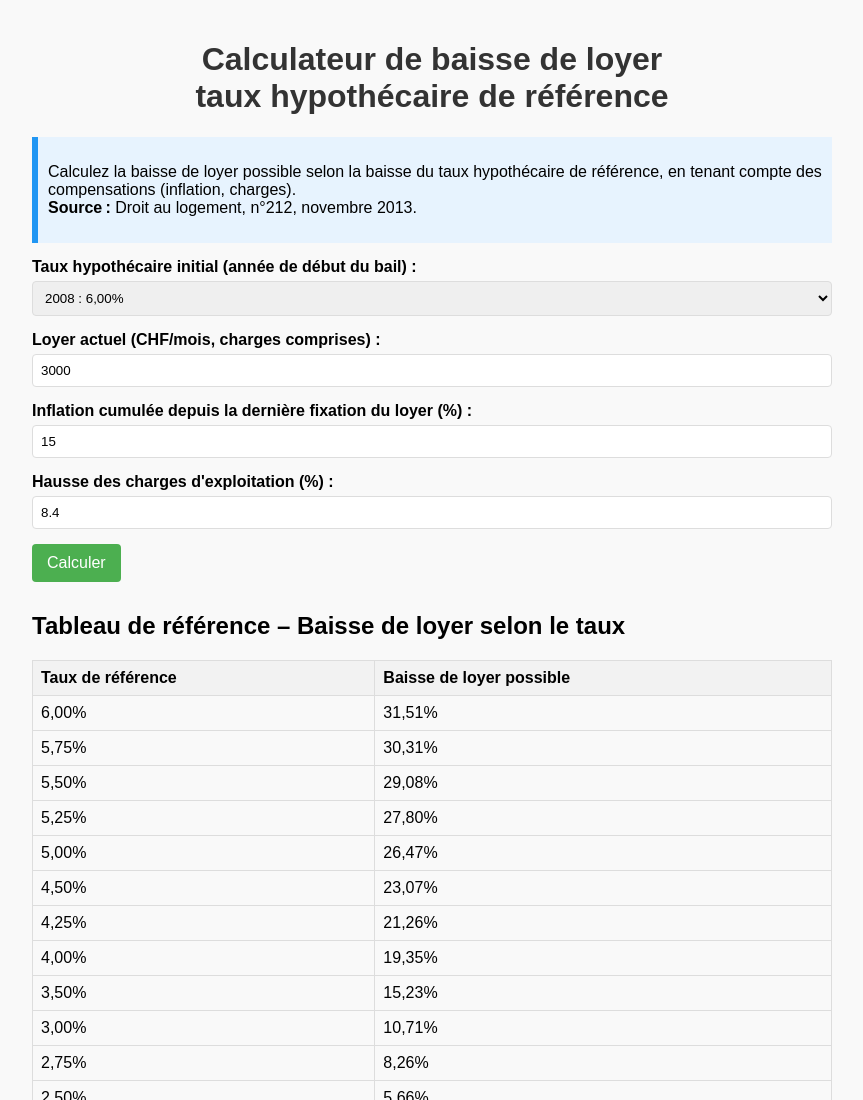
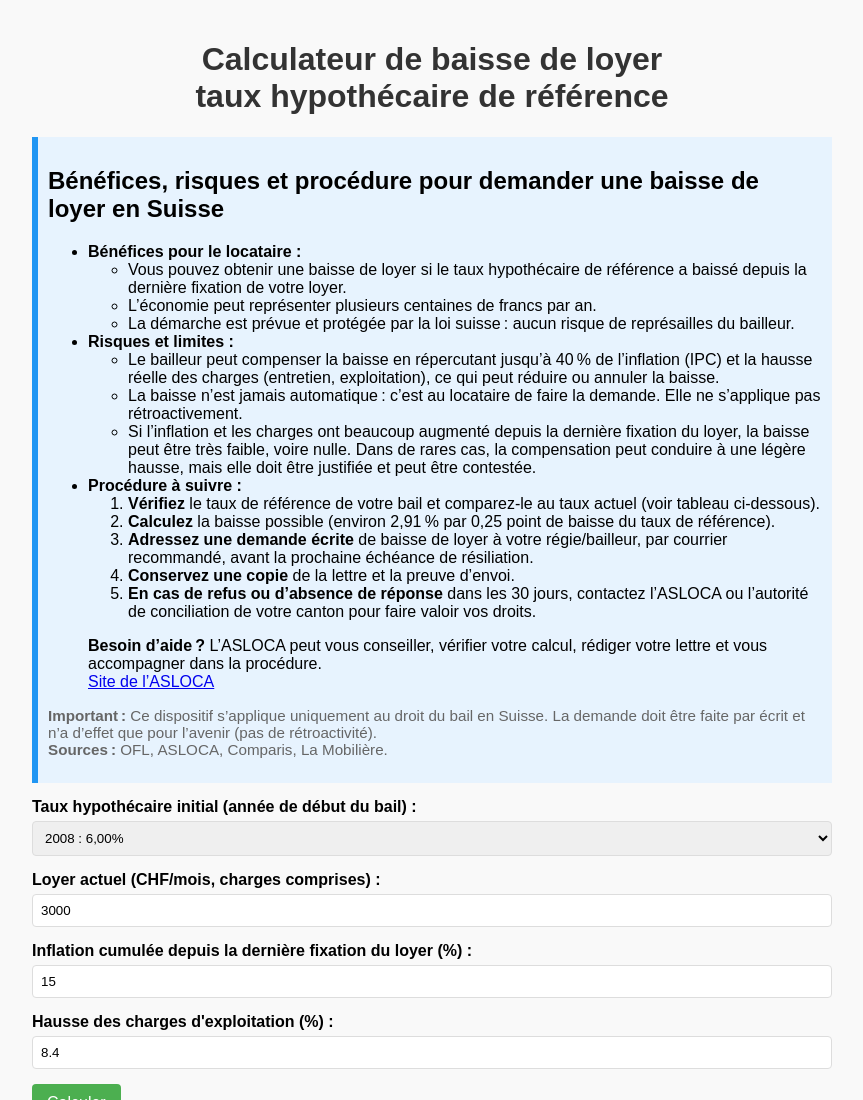
Before and after one commit to odjay/baisseloyer, a plain HTML site: page index.html in a window 1280 px wide. Shown: the top 1100 px of the page, without its empty margins (208-1071 px from the left). Drawn offline with Linux system fonts and the light colour scheme.

Commit message:
Update index.html

```diff
--- a/index.html
+++ b/index.html
@@ -76,9 +76,42 @@
     <h1>Calculateur de baisse de loyer<br>taux hypothécaire de référence</h1>
 
     <div class="info-box">
-        <p>
-            Calculez la baisse de loyer possible selon la baisse du taux hypothécaire de référence, en tenant compte des compensations (inflation, charges).<br>
-            <strong>Source :</strong> Droit au logement, n°212, novembre 2013.
+        <h2>Bénéfices, risques et procédure pour demander une baisse de loyer en Suisse</h2>
+        <ul>
+            <li>
+                <strong>Bénéfices pour le locataire :</strong>
+                <ul>
+                    <li>Vous pouvez obtenir une baisse de loyer si le taux hypothécaire de référence a baissé depuis la dernière fixation de votre loyer.</li>
+                    <li>L’économie peut représenter plusieurs centaines de francs par an.</li>
+                    <li>La démarche est prévue et protégée par la loi suisse : aucun risque de représailles du bailleur.</li>
+                </ul>
+            </li>
+            <li>
+                <strong>Risques et limites :</strong>
+                <ul>
+                    <li>Le bailleur peut compenser la baisse en répercutant jusqu’à 40 % de l’inflation (IPC) et la hausse réelle des charges (entretien, exploitation), ce qui peut réduire ou annuler la baisse.</li>
+                    <li>La baisse n’est jamais automatique : c’est au locataire de faire la demande. Elle ne s’applique pas rétroactivement.</li>
+                    <li>Si l’inflation et les charges ont beaucoup augmenté depuis la dernière fixation du loyer, la baisse peut être très faible, voire nulle. Dans de rares cas, la compensation peut conduire à une légère hausse, mais elle doit être justifiée et peut être contestée.</li>
+                </ul>
+            </li>
+            <li>
+                <strong>Procédure à suivre :</strong>
+                <ol>
+                    <li><strong>Vérifiez</strong> le taux de référence de votre bail et comparez-le au taux actuel (voir tableau ci-dessous).</li>
+                    <li><strong>Calculez</strong> la baisse possible (environ 2,91 % par 0,25 point de baisse du taux de référence).</li>
+                    <li><strong>Adressez une demande écrite</strong> de baisse de loyer à votre régie/bailleur, par courrier recommandé, avant la prochaine échéance de résiliation.</li>
+                    <li><strong>Conservez une copie</strong> de la lettre et la preuve d’envoi.</li>
+                    <li><strong>En cas de refus ou d’absence de réponse</strong> dans les 30 jours, contactez l’ASLOCA ou l’autorité de conciliation de votre canton pour faire valoir vos droits.</li>
+                </ol>
+                <p>
+                    <strong>Besoin d’aide ?</strong> L’ASLOCA peut vous conseiller, vérifier votre calcul, rédiger votre lettre et vous accompagner dans la procédure.<br>
+                    <a href="https://www.asloca.ch/" target="_blank">Site de l’ASLOCA</a>
+                </p>
+            </li>
+        </ul>
+        <p style="font-size: 0.95em; color: #666;">
+            <strong>Important :</strong> Ce dispositif s’applique uniquement au droit du bail en Suisse. La demande doit être faite par écrit et n’a d’effet que pour l’avenir (pas de rétroactivité).<br>
+            <strong>Sources :</strong> OFL, ASLOCA, Comparis, La Mobilière.
         </p>
     </div>
 
```
